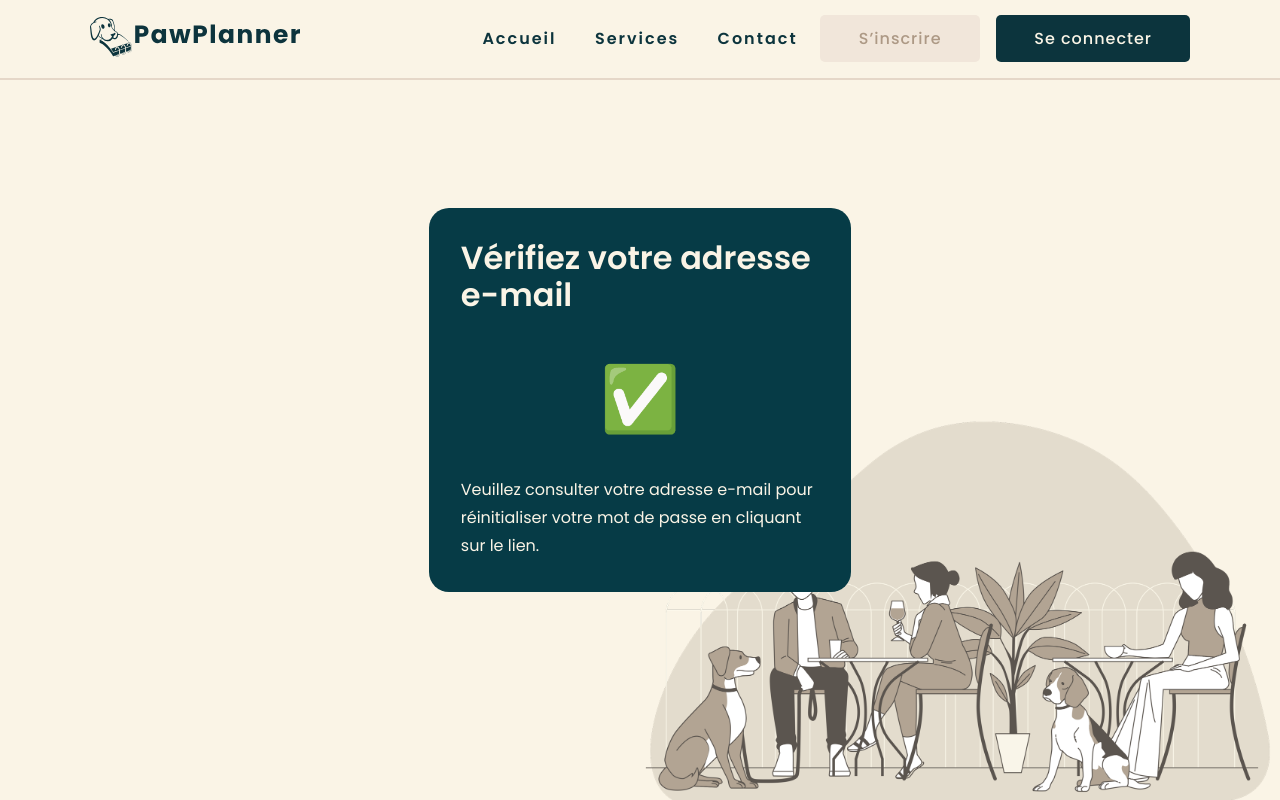
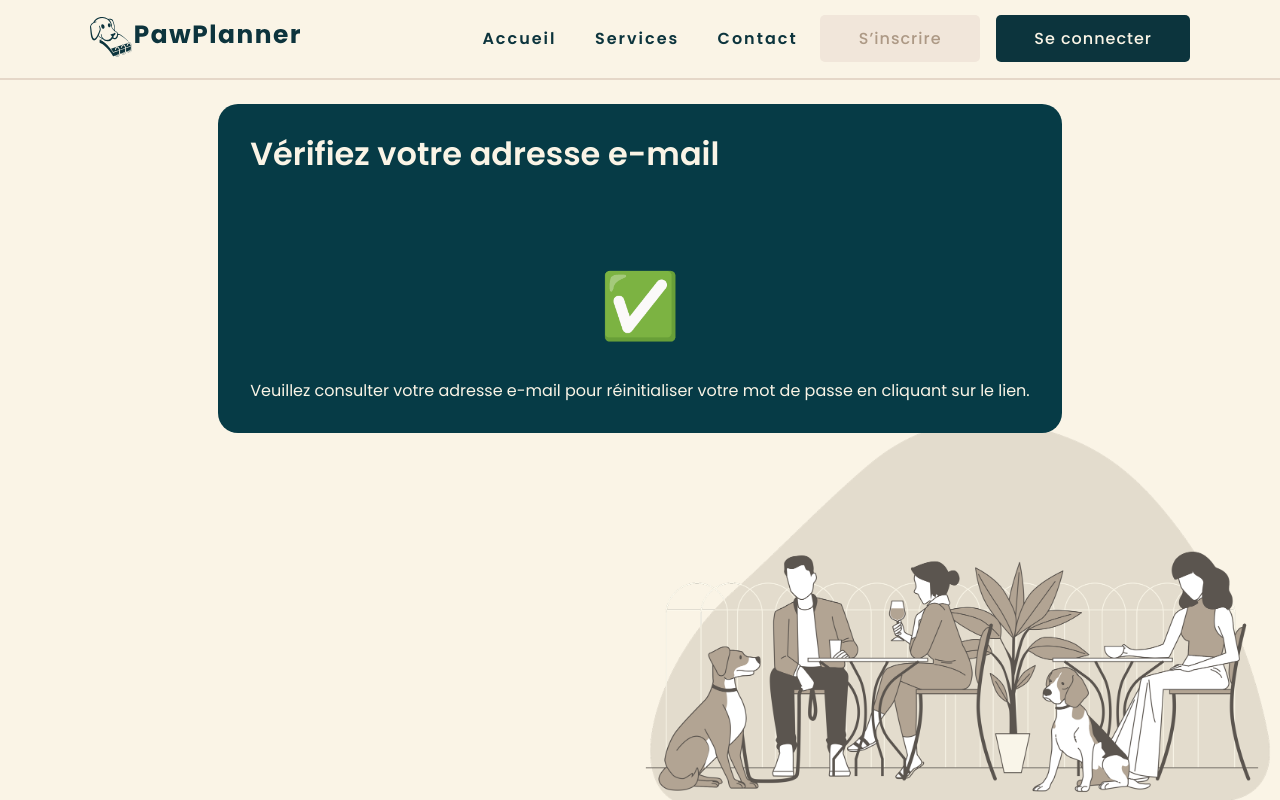
Before and after one commit to WildCodeSchool/cdajs-2405-projet-la-meute, a React (Vite) app in the folder client/: page /reset-link in a window 1280 px wide. Built offline with nearby package versions, Linux system fonts and the light colour scheme.

Commit message:
cleanuuup

```diff
--- a/client/src/components/_molecules/Form/Form.scss
+++ b/client/src/components/_molecules/Form/Form.scss
@@ -3,7 +3,7 @@
 .form {
     display: flex;
     flex-direction: column;
-    gap: 1rem;
+    gap: 2rem;
     margin: auto;
     background-color: $blue-400;
     border-radius: $windows-radius;
@@ -19,21 +19,6 @@
         padding: 0;
     }
 
-    .introductiveText {
-        color: $font-light;
-        line-height: $l;
-
-        &__emoji {
-            width: 100%;
-            display: flex;
-            flex-direction: column;
-            align-items: center;
-            justify-content: center;
-            font-size: 4rem;
-            margin-bottom: 5vh !important;
-        }
-    }
-
     .form__buttons {
         display: flex;
         flex-direction: row;
@@ -43,7 +28,6 @@
 
     .form__otherFields {
         color: $font-light;
-
         & * {
             margin: 0;
             padding: 0;
@@ -51,14 +35,28 @@
     }
 }
 
-@media screen and (max-width: 600px) {
-    .form {
+.introductiveText {
+    color: $font-light;
+    line-height: $l;
+
+    &__emoji {
+        width: 100%;
+        display: flex;
+        flex-direction: column;
+        align-items: center;
+        justify-content: center;
+        font-size: 4rem;
+        margin-bottom: 5vh !important;
+    }
+}
+
+@media screen and (max-width: 850px) {
+    .form  {
         width: 90%;
 
         .form__buttons {
             display: flex;
             flex-direction: column-reverse;
-
             & button {
                 width: 100%;
                 margin: 0;
--- a/client/src/pages/Login/Login.scss
+++ b/client/src/pages/Login/Login.scss
@@ -1,15 +1,15 @@
 @import "@style";
 
 .login {
-    min-height: 100vh;
+    min-height: 90vh;
     background-image: url("@/assets/illustrations/chien-attendant-sages-restaurant-proprietaires.png");
     background-size: 50%;
     background-position: bottom right;
     background-repeat: no-repeat;
     display: flex;
     flex-direction: column;
-    justify-content: center;
     align-items: center;
+    margin-block-start: 10vh;
 
     &__logo {
         width: 30rem;
@@ -19,17 +19,17 @@
     }
 
     &__form {
-        width: 33%;
+        margin-block-start: 3vh;
     }
 
-    &__bottomLinks {
+    &__bottomLinks:first-child {
         margin-block-end: 1rem;
-        line-height: $l;
     }
 }
 
-@media screen and (max-width: 600px) {
+@media screen and (max-width: 850px) {
     .login {
         background-size: contain;
     }
+
 }
--- a/client/src/pages/Login/Login.tsx
+++ b/client/src/pages/Login/Login.tsx
@@ -49,8 +49,7 @@ export default function Login() {
 					<TextInput type="password" ref={passwordRef} required />
 					<Button type="submit">Me connecter</Button>
 					<p className="login__bottomLinks">
-						Si vous avez oublié votre mot de passe{" "}
-						<a href="/reset-password">cliquez ici</a>.
+						Si vous avez oublié votre mot de passe <a href="/">cliquez ici</a>.
 					</p>
 					<p className="login__bottomLinks">
 						Si vous n'êtes pas inscrit, vous pouvez{" "}
--- a/client/src/pages/Registration/Registration.scss
+++ b/client/src/pages/Registration/Registration.scss
@@ -61,7 +61,7 @@
     width: 50%;
 }
 
-@media screen and (max-width: 600px) {
+@media screen and (max-width: 850px) {
     .registration {
         background-size: contain;
     }
```
Also changed, not shown: client/src/components/WelcomePage/Footer.tsx (deleted, +0 -52 lines), client/src/components/WelcomePage/Header.tsx (deleted, +0 -22 lines).
